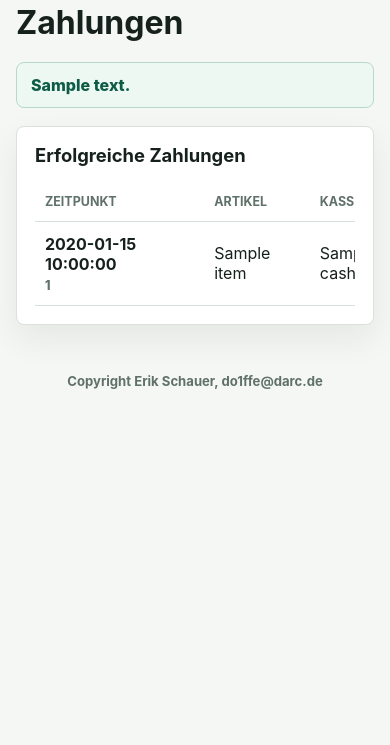
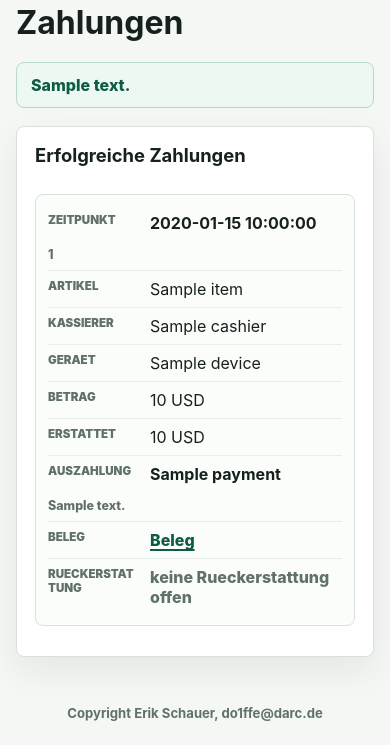
Before and after one commit to DO1FFE/club-payment, a Flask app: template backend/templates/admin_payments.html in a window 390 px wide. Shown: the part 238-983 px from the top of the page. Before the commit the page ends 627 px from the top, so only its background shows below. Run offline with Flask 3, Linux system fonts and the light colour scheme; the template is opened without the code that fills it: most values are stand-ins (such as "Sample title", 1, 10 or a date in 2020).

Commit message:
Fix admin payments responsive layout

```diff
--- a/backend/static/admin.css
+++ b/backend/static/admin.css
@@ -243,8 +243,7 @@ button.danger:hover {
   width: 100%;
   max-width: 100%;
   min-width: 0;
-  overflow: auto hidden;
-  overscroll-behavior-inline: contain;
+  overflow-x: visible;
 }
 
 table {
@@ -326,7 +325,14 @@ td {
 }
 
 .payments-table {
-  min-width: 1120px;
+  min-width: 0;
+  table-layout: fixed;
+}
+
+.payments-table th,
+.payments-table td {
+  overflow-wrap: anywhere;
+  word-break: break-word;
 }
 
 .payment-id {
@@ -356,10 +362,10 @@ td {
 
 .refund-form {
   display: grid;
-  grid-template-columns: minmax(92px, 1fr) minmax(96px, max-content);
+  grid-template-columns: minmax(0, 1fr);
   gap: 8px;
   align-items: center;
-  min-width: 220px;
+  min-width: 0;
 }
 
 .visually-hidden {
@@ -424,8 +430,53 @@ td {
   }
 
   .grid.two,
-  .form-grid,
-  .refund-form {
+  .form-grid {
     grid-template-columns: 1fr;
   }
 }
+
+@media (max-width: 900px) {
+  .payments-table {
+    border-collapse: separate;
+    border-spacing: 0 12px;
+  }
+
+  .payments-table thead {
+    display: none;
+  }
+
+  .payments-table tbody,
+  .payments-table tr,
+  .payments-table td {
+    display: block;
+    width: 100%;
+  }
+
+  .payments-table tr {
+    padding: 10px 12px;
+    border: 1px solid var(--border);
+    border-radius: 8px;
+    background: #fbfdfb;
+  }
+
+  .payments-table td {
+    display: grid;
+    grid-template-columns: minmax(92px, 0.36fr) minmax(0, 1fr);
+    gap: 10px;
+    align-items: start;
+    padding: 8px 0;
+    border-bottom: 1px solid #e7eeea;
+  }
+
+  .payments-table td:last-child {
+    border-bottom: 0;
+  }
+
+  .payments-table td::before {
+    content: attr(data-label);
+    color: var(--muted);
+    font-size: 0.72rem;
+    font-weight: 900;
+    text-transform: uppercase;
+  }
+}
--- a/backend/templates/admin_payments.html
+++ b/backend/templates/admin_payments.html
@@ -58,34 +58,34 @@
             <tbody>
               {% for payment in payments %}
               <tr>
-                <td>
+                <td data-label="Zeitpunkt">
                   <strong>{{ payment.created_label }}</strong>
                   <span class="muted payment-id">{{ payment.id }}</span>
                 </td>
-                <td>{{ payment.item }}</td>
-                <td>{{ payment.cashier }}</td>
-                <td>{{ payment.device }}</td>
-                <td>{{ format_price_euros(payment.amount_cents) }} {{ payment.currency }}</td>
-                <td>
+                <td data-label="Artikel">{{ payment.item }}</td>
+                <td data-label="Kassierer">{{ payment.cashier }}</td>
+                <td data-label="Geraet">{{ payment.device }}</td>
+                <td data-label="Betrag">{{ format_price_euros(payment.amount_cents) }} {{ payment.currency }}</td>
+                <td data-label="Erstattet">
                   {{ format_price_euros(payment.amount_refunded_cents) }} {{ payment.currency }}
                   {% if payment.refunded %}
                   <span class="badge">voll erstattet</span>
                   {% endif %}
                 </td>
-                <td>
+                <td data-label="Auszahlung">
                   <strong>{{ payment.payout_label }}</strong>
                   {% if payment.payout_detail %}
                   <span class="muted payment-id">{{ payment.payout_detail }}</span>
                   {% endif %}
                 </td>
-                <td>
+                <td data-label="Beleg">
                   {% if payment.receipt_url %}
                   <a class="secondary-link" href="{{ payment.receipt_url }}" target="_blank" rel="noopener">Beleg</a>
                   {% else %}
                   <span class="muted">-</span>
                   {% endif %}
                 </td>
-                <td>
+                <td data-label="Rueckerstattung">
                   {% if payment.refundable_cents > 0 %}
                   <form class="refund-form" method="post" action="{{ url_for('admin_web_payments') }}">
                     <input type="hidden" name="action" value="refund">
```
